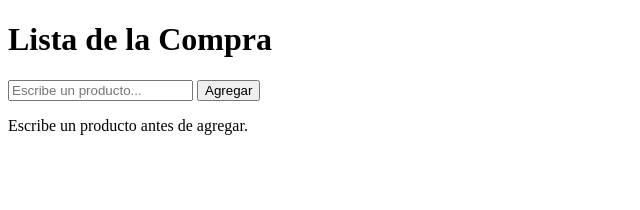
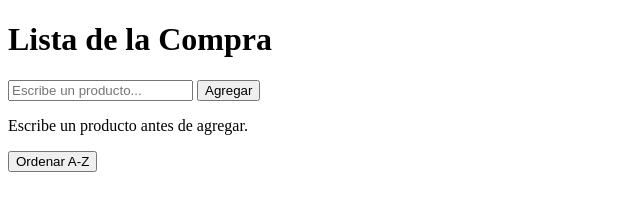
Before and after one commit to lopezqueirhol-debug/programacion-web-practicas, a plain HTML site: page Practica4/index.html in a window 1280 px wide. Shown: the whole page, without its empty margins (0-640 px from the left). Drawn offline with Linux system fonts and the light colour scheme.

Commit message:
feat: agregar boton de ordenar, mensaje de error y lista vacia

```diff
--- a/Practica4/index.html
+++ b/Practica4/index.html
@@ -17,6 +17,8 @@
 
         <p id="mensaje-error" class="mensaje-error ocultar">Escribe un producto antes de agregar.</p>
 
+        <button id="btn-ordenar" class="btn-ordenar">Ordenar A-Z</button>
+
         <ul id="lista-productos" class="lista"></ul>
     </main>
 
```
